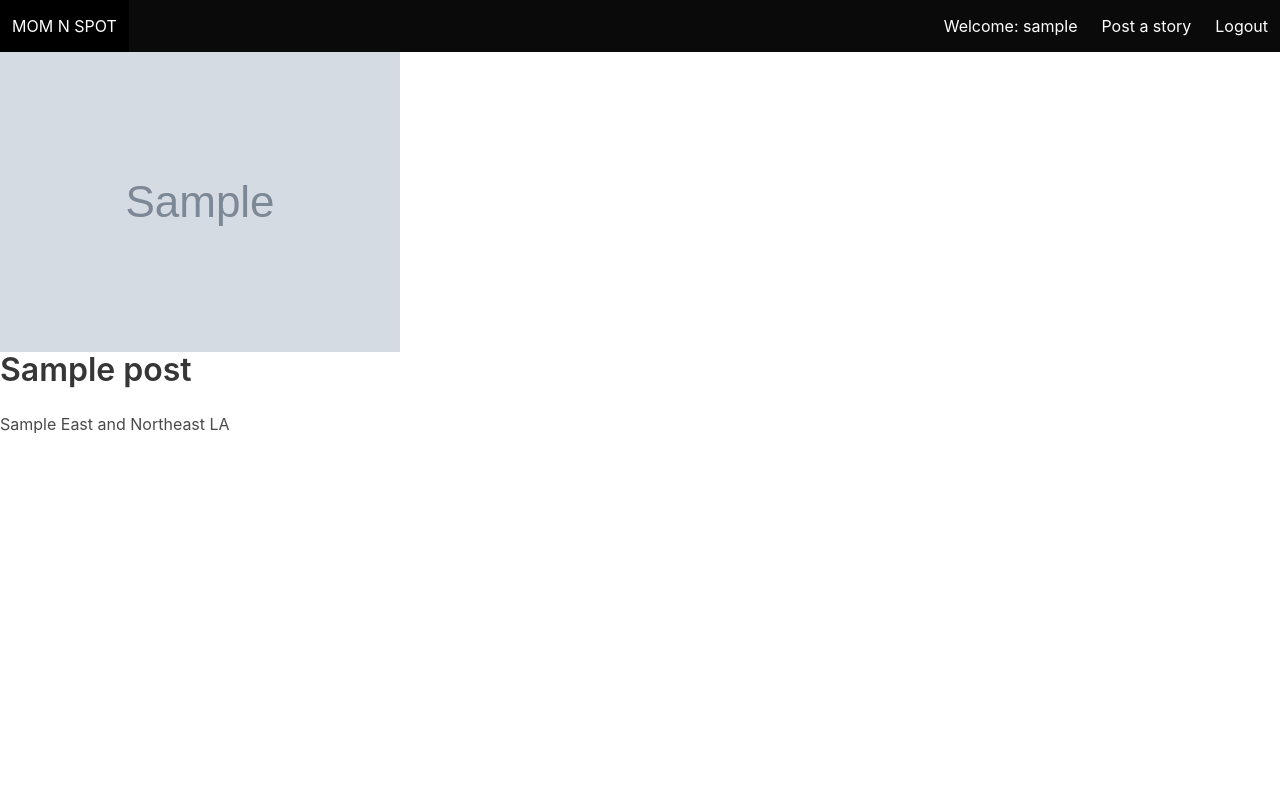
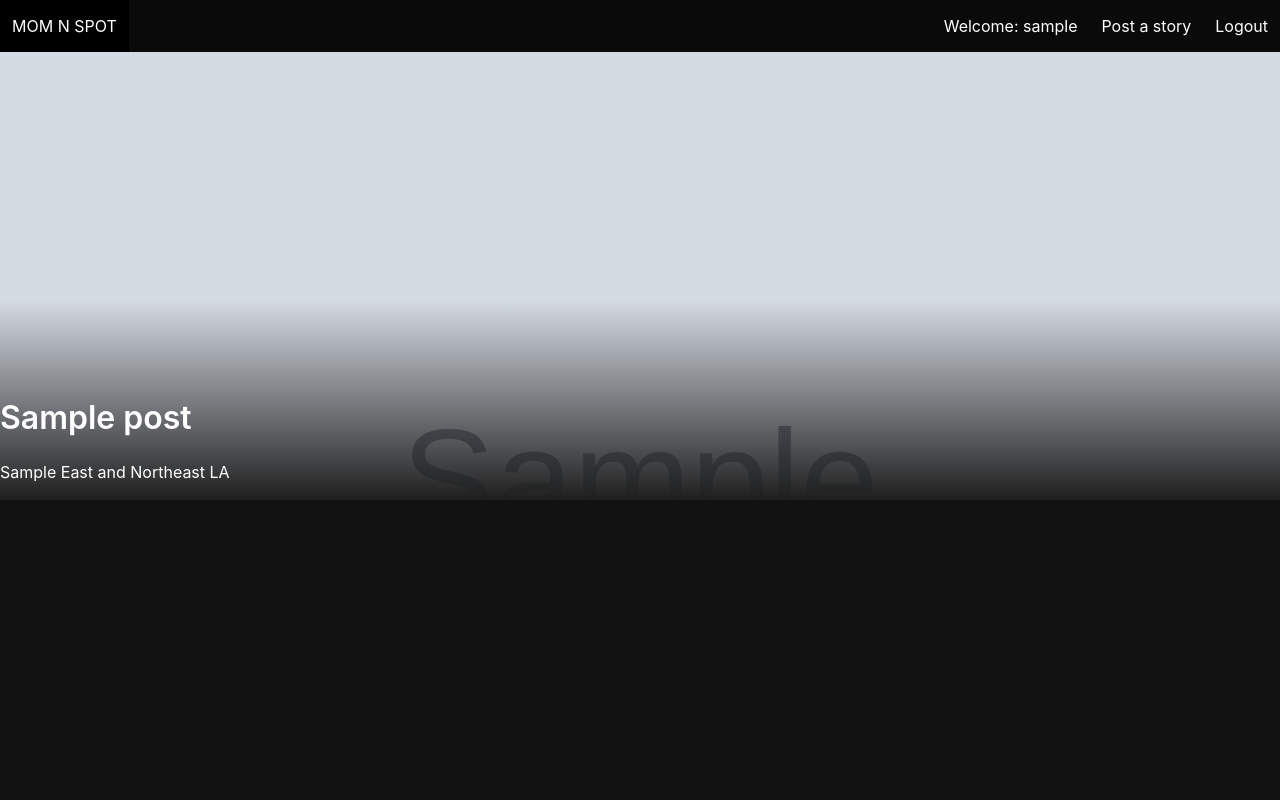
Before and after one commit to aimeemisaki/mom_n_spot, a Django app: page /myposts/1/ in a window 1280 px wide. Run offline with Django 4.2, Linux system fonts and the light colour scheme; a user stored in the database is signed in; tables that the repository leaves empty hold one stand-in row (values such as "Sample post"); grey boxes marked "Sample" are stand-in pictures.

Commit message:
removes tailwind related files and adds basic static css and js in static/scripts and static/styles

```diff
--- /dev/null
+++ b/main_app/static/scripts/main.js
@@ -0,0 +1,9 @@
+$(".navbar-burger").click(function () {
+    // Toggle the "is-active" class on both the "navbar-burger" and the "navbar-menu"
+    $(".navbar-burger").toggleClass("is-active");
+    $(".navbar-menu").toggleClass("is-active");
+});
+
+$(".dropdown").click(function (event) {
+    $(this).toggleClass("is-active");
+});
--- /dev/null
+++ b/main_app/static/styles/main.css
@@ -0,0 +1,99 @@
+body {
+    background-color: #121212;
+    color: #ffffff;
+    min-height: 100vh;
+}
+
+h1,
+h2,
+h3 {
+color: #ffffff;
+}
+
+.container {
+padding: 40px;
+padding-right: 0;
+}
+
+.title {
+color: #ffffff;
+}
+
+.gallery {
+display: grid;
+grid-template-columns: repeat(auto-fit, minmax(280px, 1fr));
+justify-content: center;
+gap: 30px;
+}
+
+.gallery .card {
+transition: 0.1s linear;
+}
+
+.gallery .card:hover {
+transform: scale(1.1);
+z-index: 10;
+}
+
+p {
+font-size: 12px;
+}
+
+.detail__img {
+position: absolute;
+left: 0;
+top: 0;
+width: 100%;
+height: 500px;
+background-color: #ffffff;
+overflow: hidden;
+}
+
+.detail__img::after {
+content: "";
+background-image: linear-gradient(transparent 60%, #1f1f1f);
+position: absolute;
+top: 0;
+left: 0;
+width: 100%;
+height: 100%;
+z-index: 5;
+}
+
+img {
+width: 100%;
+height: 500px;
+object-fit: cover;
+object-position: top;
+}
+
+.detail__name {
+position: absolute;
+z-index: 5;
+top: 400px;
+}
+
+.detail__container {
+margin-top: 500px;
+}
+
+.detail__songs {
+width: 100%;
+display: flex;
+flex-direction: column;
+}
+
+.song {
+width: 100%;
+padding: 10px;
+display: grid;
+/*  New Template Columns  */
+grid-template-columns: 0.1fr 3fr 0.5fr 0.3fr;
+border-radius: 5px;
+}
+
+
+.song:hover {
+background-color: hsla(0, 0%, 100%, 0.1);
+cursor: pointer;
+}
--- a/main_app/templates/index.html
+++ b/main_app/templates/index.html
@@ -1,4 +1,3 @@
-
 {% load static %}
 {% include 'navbar.html' %}
 
```
